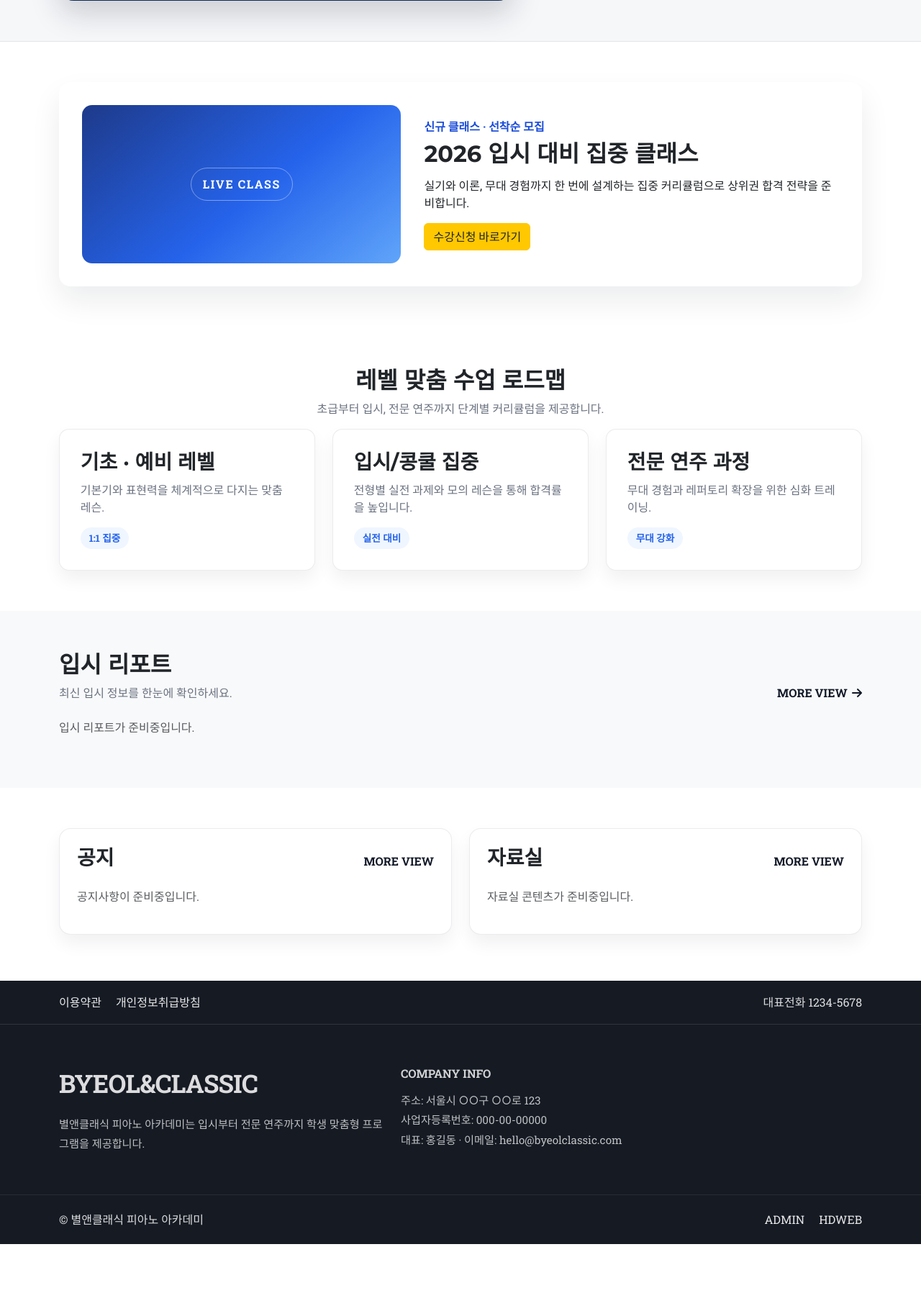
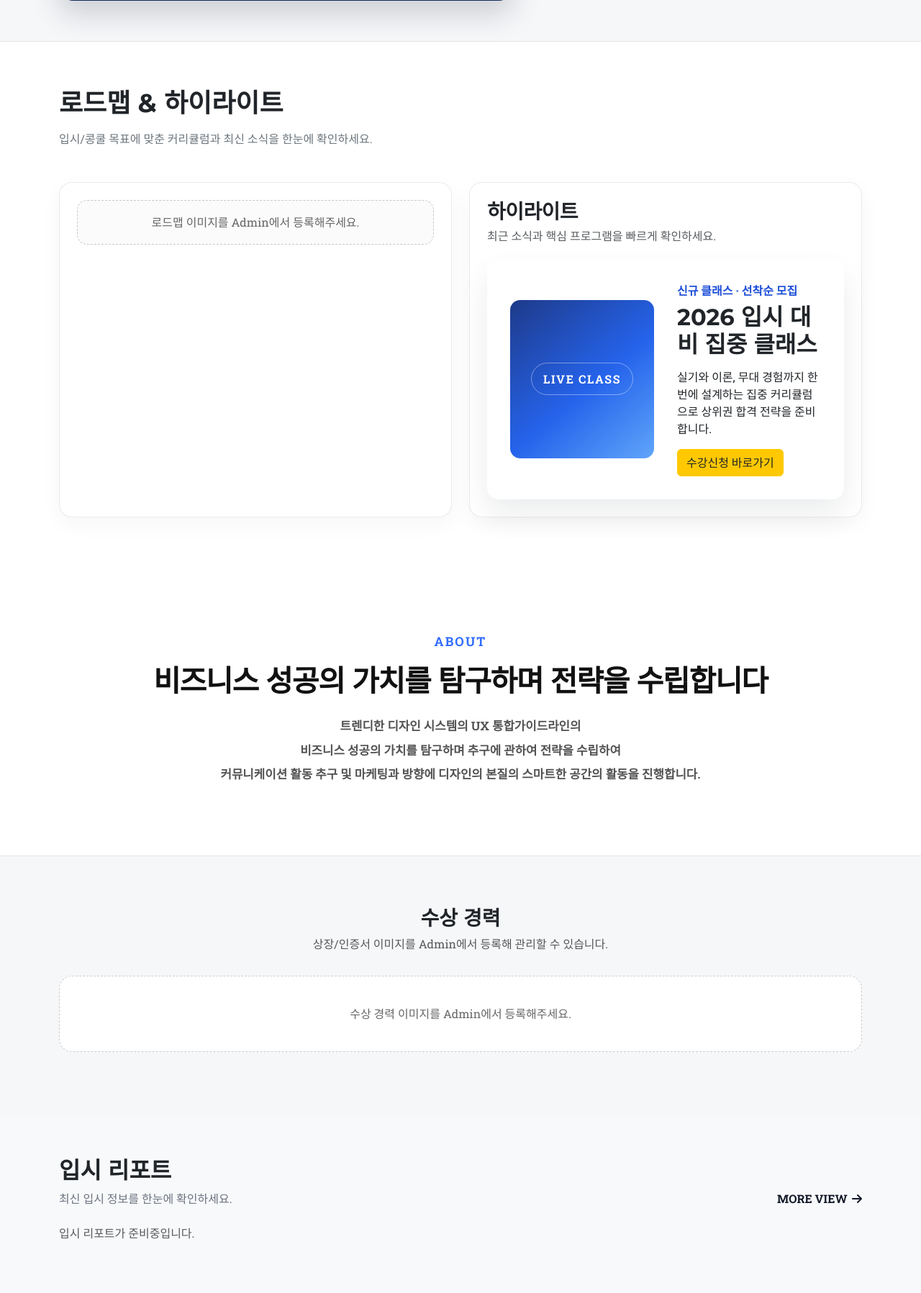
Before and after one commit to tuna1402/ByeolAndClassic, a Django app: page / in a window 1280 px wide. Shown: the part 737-2534 px from the top of the page at 72% size. Before the commit the page ends 2466 px from the top, so only its background shows below. Run offline with Django 5.2, Linux system fonts and the light colour scheme; data comes from the database, SQL or seed files in the repository; data that the repository does not hold is empty.

Commit message:
feat: roadmap as images + centered about text + awards slider

```diff
--- a/pages/views.py
+++ b/pages/views.py
@@ -2,7 +2,7 @@ from django.shortcuts import render
 from django.utils import timezone
 
 from news.models import Post
-from siteconfig.models import HomeBannerSlide
+from siteconfig.models import AwardCertificate, HomeBannerSlide, RoadmapImageCard
 
 from .models import PageContent, PageKey
 
@@ -24,9 +24,9 @@ def home(request):
         base_queryset.filter(category__code="notice")
         .order_by("-published_at", "-created_at")[:1]
     )
-    banner_slides = (
-        HomeBannerSlide.objects.filter(is_active=True).order_by("sort_order")[:5]
-    )
+    banner_slides = HomeBannerSlide.objects.filter(is_active=True).order_by("sort_order")[:5]
+    roadmap_images = RoadmapImageCard.objects.filter(is_active=True).order_by("sort_order")
+    awards = AwardCertificate.objects.filter(is_active=True).order_by("sort_order")
     return render(
         request,
         "pages/home.html",
@@ -35,6 +35,8 @@ def home(request):
             "contest_latest": contest_latest,
             "notice_latest": notice_latest,
             "banner_slides": banner_slides,
+            "roadmap_images": roadmap_images,
+            "awards": awards,
         },
     )
 
--- a/siteconfig/models.py
+++ b/siteconfig/models.py
@@ -48,6 +48,39 @@ class HomeBannerSlide(models.Model):
             raise ValidationError({"image": "홈 배너 슬라이드는 최대 5장까지 등록할 수 있습니다."})
 
 
+class RoadmapImageCard(models.Model):
+    image = models.ImageField(upload_to="brand/roadmap/")
+    is_active = models.BooleanField(default=True)
+    sort_order = models.PositiveSmallIntegerField(default=1)
+    created_at = models.DateTimeField(auto_now_add=True)
+    updated_at = models.DateTimeField(auto_now=True)
+
+    class Meta:
+        ordering = ["sort_order", "-created_at"]
+        verbose_name = "로드맵 이미지 카드"
+        verbose_name_plural = "로드맵 이미지 카드"
+
+    def __str__(self) -> str:
+        return f"로드맵 이미지 #{self.pk or '신규'}"
+
+
+class AwardCertificate(models.Model):
+    title = models.CharField(max_length=120, blank=True)
+    image = models.ImageField(upload_to="brand/awards/")
+    is_active = models.BooleanField(default=True)
+    sort_order = models.PositiveSmallIntegerField(default=1)
+    created_at = models.DateTimeField(auto_now_add=True)
+    updated_at = models.DateTimeField(auto_now=True)
+
+    class Meta:
+        ordering = ["sort_order", "-created_at"]
+        verbose_name = "수상 경력 이미지"
+        verbose_name_plural = "수상 경력 이미지"
+
+    def __str__(self) -> str:
+        return self.title or f"수상 경력 이미지 #{self.pk or '신규'}"
+
+
 def get_site_brand_settings() -> "SiteBrandSettings":
     settings, _ = SiteBrandSettings.objects.get_or_create(
         pk=1,
--- a/static/css/home_shining.css
+++ b/static/css/home_shining.css
@@ -379,6 +379,167 @@
   color: #6b7280;
 }
 
+.roadmap-highlight-section {
+  padding: 64px 0;
+  background: #fff;
+}
+
+.roadmap-panel,
+.highlight-panel {
+  border: 1px solid rgba(0, 0, 0, 0.08);
+  border-radius: 18px;
+  padding: 24px;
+  background: #fff;
+  box-shadow: 0 10px 30px rgba(0, 0, 0, 0.04);
+}
+
+.panel-title {
+  font-weight: 800;
+  letter-spacing: -0.02em;
+  margin-bottom: 0.25rem;
+}
+
+.panel-desc {
+  opacity: 0.75;
+  margin-bottom: 1.25rem;
+}
+
+.roadmap-cards {
+  display: flex;
+  flex-direction: column;
+  gap: 14px;
+}
+
+.roadmap-image-card {
+  border: 1px solid rgba(0, 0, 0, 0.08);
+  border-radius: 14px;
+  padding: 12px;
+  background: #f8f9fb;
+}
+
+.roadmap-image-card img {
+  width: 100%;
+  height: auto;
+  display: block;
+  border-radius: 10px;
+}
+
+.roadmap-empty {
+  border: 1px dashed rgba(0, 0, 0, 0.2);
+  border-radius: 14px;
+  padding: 18px;
+  text-align: center;
+  color: rgba(0, 0, 0, 0.6);
+  background: #fbfbfc;
+}
+
+@media (max-width: 991px) {
+  .roadmap-panel,
+  .highlight-panel {
+    padding: 18px;
+  }
+}
+
+.about-text-section {
+  padding: 96px 0;
+  background: #fff;
+  text-align: center;
+}
+
+.about-kicker {
+  color: #2f6bff;
+  font-weight: 800;
+  letter-spacing: 0.12em;
+  font-size: 1.1rem;
+  margin-bottom: 18px;
+}
+
+.about-title {
+  font-weight: 900;
+  letter-spacing: -0.03em;
+  line-height: 1.15;
+  font-size: clamp(2rem, 3.2vw, 3rem);
+  margin: 0 auto 22px;
+  max-width: 980px;
+  color: #111;
+}
+
+.about-desc {
+  margin: 0 auto;
+  max-width: 760px;
+  color: rgba(0, 0, 0, 0.68);
+  font-size: 1.05rem;
+  line-height: 2;
+  font-weight: 600;
+}
+
+.awards-section {
+  padding: 70px 0 90px;
+  background: #f6f7f9;
+  border-top: 1px solid rgba(0, 0, 0, 0.08);
+}
+
+.awards-head {
+  text-align: center;
+  margin-bottom: 32px;
+}
+
+.awards-title {
+  font-weight: 800;
+  margin-bottom: 0.4rem;
+}
+
+.awards-sub {
+  color: rgba(0, 0, 0, 0.65);
+  margin: 0;
+}
+
+.award-frame {
+  max-width: 520px;
+  margin: 0 auto;
+  border-radius: 18px;
+  background: #fff;
+  border: 1px solid rgba(0, 0, 0, 0.08);
+  box-shadow: 0 18px 40px rgba(0, 0, 0, 0.08);
+  padding: 18px;
+}
+
+.award-frame img {
+  width: 100%;
+  height: auto;
+  display: block;
+  border-radius: 12px;
+}
+
+.award-empty {
+  text-align: center;
+  padding: 40px;
+  border-radius: 18px;
+  border: 1px dashed rgba(0, 0, 0, 0.2);
+  background: #fff;
+  color: rgba(0, 0, 0, 0.6);
+}
+
+.awards-carousel .carousel-control-prev,
+.awards-carousel .carousel-control-next {
+  width: 48px;
+  height: 48px;
+  top: 50%;
+  transform: translateY(-50%);
+  background: rgba(255, 255, 255, 0.95);
+  border-radius: 999px;
+  box-shadow: 0 10px 26px rgba(0, 0, 0, 0.12);
+  opacity: 1;
+}
+
+.awards-carousel .carousel-control-prev {
+  left: 10px;
+}
+
+.awards-carousel .carousel-control-next {
+  right: 10px;
+}
+
 .info-tag {
   display: inline-flex;
   padding: 0.3rem 0.75rem;
--- a/templates/pages/home.html
+++ b/templates/pages/home.html
@@ -140,8 +140,33 @@
     </div>
   </section>
 
-  <section class="page-section highlight-section">
+  <section class="page-section roadmap-highlight-section">
     <div class="container">
+      <div class="section-heading-wrap">
+        <h2 class="section-heading">로드맵 &amp; 하이라이트</h2>
+        <p class="section-subheading">입시/콩쿨 목표에 맞춘 커리큘럼과 최신 소식을 한눈에 확인하세요.</p>
+      </div>
+
+      <div class="row g-4 align-items-stretch">
+        <div class="col-lg-6">
+          <div class="roadmap-panel h-100">
+            <div class="roadmap-cards">
+              {% for item in roadmap_images %}
+                <div class="roadmap-image-card">
+                  <img src="{{ item.image.url }}" alt="로드맵" loading="lazy">
+                </div>
+              {% empty %}
+                <div class="roadmap-empty">로드맵 이미지를 Admin에서 등록해주세요.</div>
+              {% endfor %}
+            </div>
+          </div>
+        </div>
+
+        <div class="col-lg-6">
+          <div class="highlight-panel h-100">
+            <h3 class="panel-title">하이라이트</h3>
+            <p class="panel-desc">최근 소식과 핵심 프로그램을 빠르게 확인하세요.</p>
+
             <div class="highlight-card">
               <div class="highlight-media" aria-hidden="true">
                 <div class="highlight-media-inner">
@@ -159,36 +184,60 @@
               </div>
             </div>
           </div>
+        </div>
+      </div>
+    </div>
   </section>
 
-  <section class="page-section roadmap-section">
+  <section class="about-text-section">
+    <div class="container about-text-wrap">
+      <div class="about-kicker">ABOUT</div>
+      <h2 class="about-title">비즈니스 성공의 가치를 탐구하며 전략을 수립합니다</h2>
+      <p class="about-desc">
+        트렌디한 디자인 시스템의 UX 통합가이드라인의<br>
+        비즈니스 성공의 가치를 탐구하며 추구에 관하여 전략을 수립하여<br>
+        커뮤니케이션 활동 추구 및 마케팅과 방향에 디자인의 본질의 스마트한 공간의 활동을 진행합니다.
+      </p>
+    </div>
+  </section>
+
+  <section class="awards-section">
     <div class="container">
-      <div class="section-title text-center">
-        <h2>레벨 맞춤 수업 로드맵</h2>
-        <p>초급부터 입시, 전문 연주까지 단계별 커리큘럼을 제공합니다.</p>
+      <div class="awards-head">
+        <h3 class="awards-title">수상 경력</h3>
+        <p class="awards-sub">상장/인증서 이미지를 Admin에서 등록해 관리할 수 있습니다.</p>
       </div>
-      <div class="row g-4">
-        <div class="col-md-4">
-          <article class="info-card">
-            <h3>기초 · 예비 레벨</h3>
-            <p>기본기와 표현력을 체계적으로 다지는 맞춤 레슨.</p>
-            <span class="info-tag">1:1 집중</span>
-          </article>
+
+      <div
+        id="awardsCarousel"
+        class="carousel slide awards-carousel"
+        data-bs-ride="carousel"
+        data-bs-interval="3500"
+      >
+        <div class="carousel-inner">
+          {% for a in awards %}
+            <div class="carousel-item {% if forloop.first %}active{% endif %}">
+              <div class="award-frame">
+                <img src="{{ a.image.url }}" alt="{{ a.title|default:'수상 경력' }}" loading="lazy">
               </div>
-        <div class="col-md-4">
-          <article class="info-card">
-            <h3>입시/콩쿨 집중</h3>
-            <p>전형별 실전 과제와 모의 레슨을 통해 합격률을 높입니다.</p>
-            <span class="info-tag">실전 대비</span>
-          </article>
             </div>
-        <div class="col-md-4">
-          <article class="info-card">
-            <h3>전문 연주 과정</h3>
-            <p>무대 경험과 레퍼토리 확장을 위한 심화 트레이닝.</p>
-            <span class="info-tag">무대 강화</span>
-          </article>
+          {% empty %}
+            <div class="carousel-item active">
+              <div class="award-empty">수상 경력 이미지를 Admin에서 등록해주세요.</div>
             </div>
+          {% endfor %}
+        </div>
+
+        {% if awards|length > 1 %}
+          <button class="carousel-control-prev" type="button" data-bs-target="#awardsCarousel" data-bs-slide="prev">
+            <span class="carousel-control-prev-icon" aria-hidden="true"></span>
+            <span class="visually-hidden">Previous</span>
+          </button>
+          <button class="carousel-control-next" type="button" data-bs-target="#awardsCarousel" data-bs-slide="next">
+            <span class="carousel-control-next-icon" aria-hidden="true"></span>
+            <span class="visually-hidden">Next</span>
+          </button>
+        {% endif %}
       </div>
     </div>
   </section>
```
Also changed, not shown: pages/tests/test_home_sections.py (added, +44 -0 lines), siteconfig/admin.py (+44 -1 lines), siteconfig/migrations/0005_awardcertificate_roadmapimagecard.py (added). Lines whose indentation alone changed are shown as unchanged.
